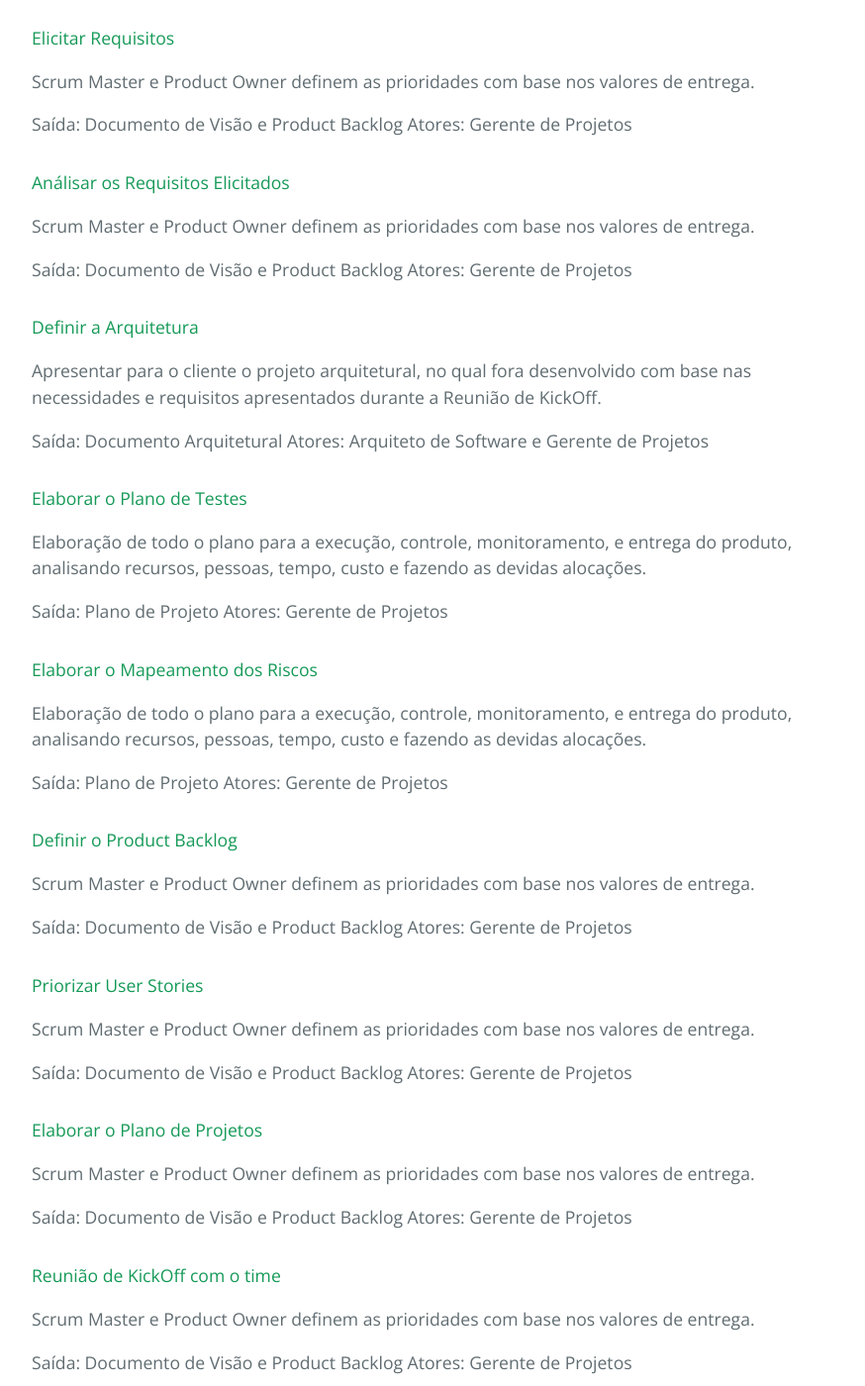
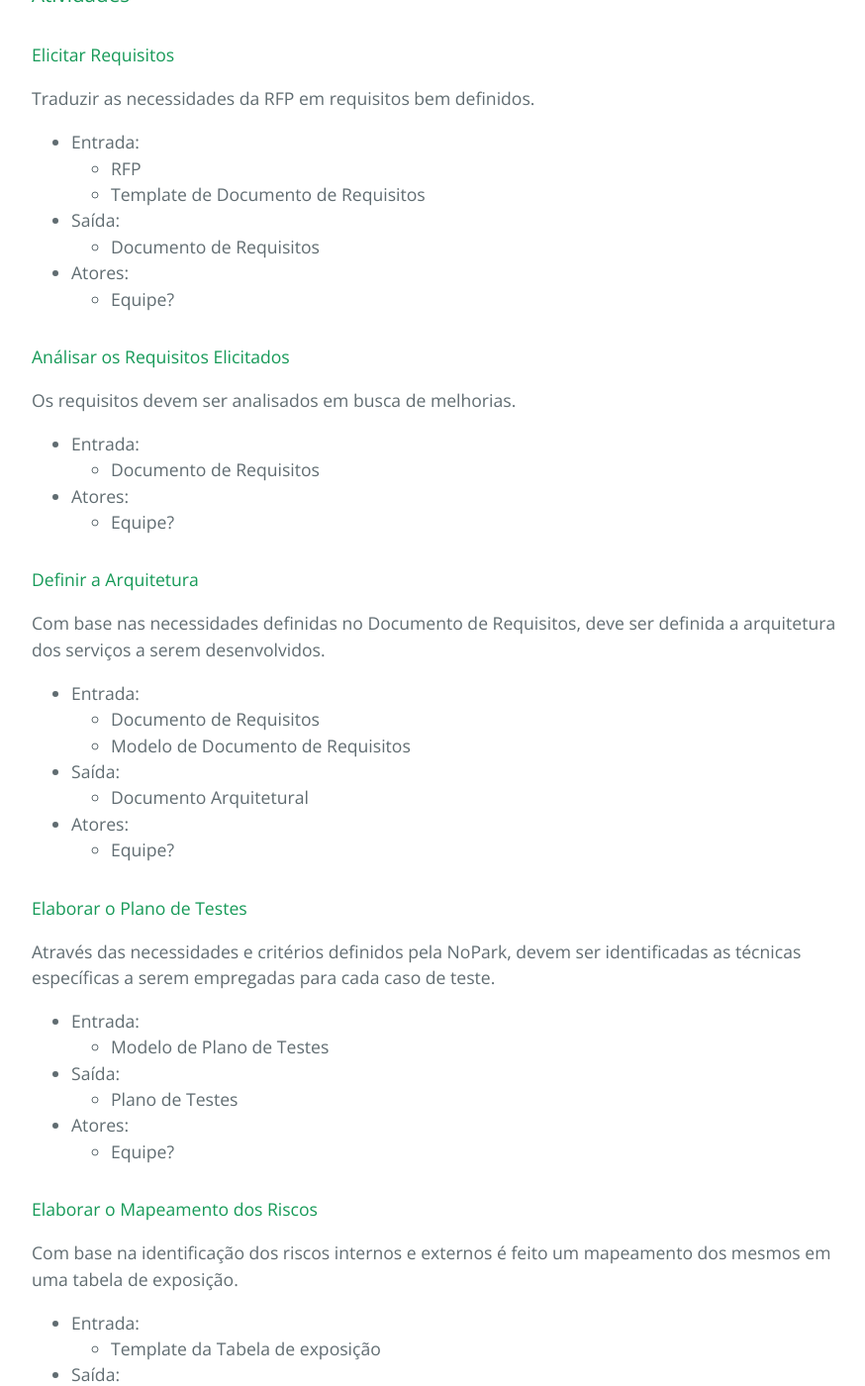
Before and after one commit to beatrizacbs/atlantida, a Jekyll site: the page built from processos.md, in a window 1280 px wide and 1400 px high, scrolled down 3108 px. Shown: the whole window at 99% size, without its empty margins (192-1066 px from the left). Built offline with Jekyll 4.4.1, drawn with Linux system fonts in a browser that asks for light colours; some of the changed text lies outside the part shown.

Commit message:
description plan process

```diff
--- a/processos.md
+++ b/processos.md
@@ -72,74 +72,112 @@ Produzir o termo de abertura de projeto e apresentar ao cliente para que o mesmo
 
 ## Planejamento
 
-lorem ipsum
+No processo de planejamento encontrasse toda a estrutura e etapas de planejamento, para que o projeto esteja bem definido e validado entre os atores responsáveis e a organização.
 
 ![Processo de Planejamento](https://beatrizacbs.github.io/nopark/assets/images/planejamento.svg)
 
-## Atividades
+### Atividades
 
 #### Elicitar Requisitos
 
-Scrum Master e Product Owner definem as prioridades com base nos valores de entrega.
+Traduzir as necessidades da RFP em requisitos bem definidos.
 
-Saída: Documento de Visão e Product Backlog
-Atores: Gerente de Projetos
+- Entrada:
+  - RFP
+  - Template de Documento de Requisitos
+- Saída:
+  - Documento de Requisitos
+- Atores:
+  - Equipe?
 
 #### Análisar os Requisitos Elicitados
 
-Scrum Master e Product Owner definem as prioridades com base nos valores de entrega.
+Os requisitos devem ser analisados em busca de melhorias.
 
-Saída: Documento de Visão e Product Backlog
-Atores: Gerente de Projetos
+- Entrada:
+  - Documento de Requisitos
+- Atores:
+  - Equipe?
 
 #### Definir a Arquitetura
 
-Apresentar para o cliente o projeto arquitetural, no qual fora desenvolvido com base nas necessidades e requisitos apresentados durante a Reunião de KickOff.
+Com base nas necessidades definidas no Documento de Requisitos, deve ser definida a arquitetura dos serviços a serem desenvolvidos.
 
-Saída: Documento Arquitetural
-Atores: Arquiteto de Software e Gerente de Projetos
+- Entrada:
+  - Documento de Requisitos
+  - Modelo de Documento de Requisitos
+- Saída:
+  - Documento Arquitetural
+- Atores:
+  - Equipe?
 
 #### Elaborar o Plano de Testes
 
-Elaboração de todo o plano para a execução, controle, monitoramento, e entrega do produto, analisando recursos, pessoas, tempo, custo e fazendo as devidas alocações.
+Através das necessidades e critérios definidos pela NoPark, devem ser identificadas as técnicas específicas a serem empregadas para cada caso de teste.
 
-Saída: Plano de Projeto
-Atores: Gerente de Projetos
+- Entrada:
+  - Modelo de Plano de Testes
+- Saída:
+  - Plano de Testes
+- Atores:
+  - Equipe?
 
 #### Elaborar o Mapeamento dos Riscos
 
-Elaboração de todo o plano para a execução, controle, monitoramento, e entrega do produto, analisando recursos, pessoas, tempo, custo e fazendo as devidas alocações.
+Com base na identificação dos riscos internos e externos é feito um mapeamento dos mesmos em uma tabela de exposição.
 
-Saída: Plano de Projeto
-Atores: Gerente de Projetos
+- Entrada:
+  - Template da Tabela de exposição
+- Saída:
+  - Tabela de exposição
+- Atores:
+  - Equipe?
 
 #### Definir o Product Backlog
 
-Scrum Master e Product Owner definem as prioridades com base nos valores de entrega.
+Utilizando os artefatos de base fornecidos pelo cliente e definidos até o momento e estruturar um Product Backlog em User Stories.
 
-Saída: Documento de Visão e Product Backlog
-Atores: Gerente de Projetos
+- Entrada:
+  - RFP
+  - Documento de Requisitos
+- Saída:
+  - Product Backlog (User Stories)
+- Atores:
+  - Equipe?
 
 #### Priorizar User Stories
 
-Scrum Master e Product Owner definem as prioridades com base nos valores de entrega.
+Após a finalização das etapas anteriores e tendo em mão o product backlog em formato de User stories, é feito um momento para priorização das mesmas, afim de definir quais são as que possuem uma complexidade e/ou criticidade maior para o desenvolvimento.
 
-Saída: Documento de Visão e Product Backlog
-Atores: Gerente de Projetos
+- Entrada:
+  - Product Backlog (User Stories não priorizadas)
+- Saída:
+  - User Stories priorizadas
+- Atores:
+  - Equipe?
 
-#### Elaborar o Plano de Projetos
+#### Elaborar o Plano de Projeto
 
-Scrum Master e Product Owner definem as prioridades com base nos valores de entrega.
+Elaboração de todo o plano para a execução, controle, monitoramento, e entrega do produto, analisando recursos, pessoas, tempo, custo e fazendo as devidas alocações com base em todos os artefatos existentes.
 
-Saída: Documento de Visão e Product Backlog
-Atores: Gerente de Projetos
+- Entrada:
+  - Documento de Requisitos
+  - Documento Arquitetural
+  - Plano de Testes
+  - Modelo de Plano de Projeto
+- Saída:
+  - Plano de Projeto
+- Atores:
+  - Equipe?
 
 #### Reunião de KickOff com o time
 
-Scrum Master e Product Owner definem as prioridades com base nos valores de entrega.
+Momento de alinhamento da equipe, apresentando o plano de projeto com todas as suas seções.
 
-Saída: Documento de Visão e Product Backlog
-Atores: Gerente de Projetos
+- Entrada:
+  - Plano de Projeto
+- Atores:
+  - Equipe
 
 * * *
 
```
Also changed, not shown: other parts of processos.md (+12 -1 lines), assets/images/planejamento.svg, docs/templates/planejamento/matriz-qualitativa.jpg (renamed from docs/matriz-qualitativa.jpg), 3 other files.
